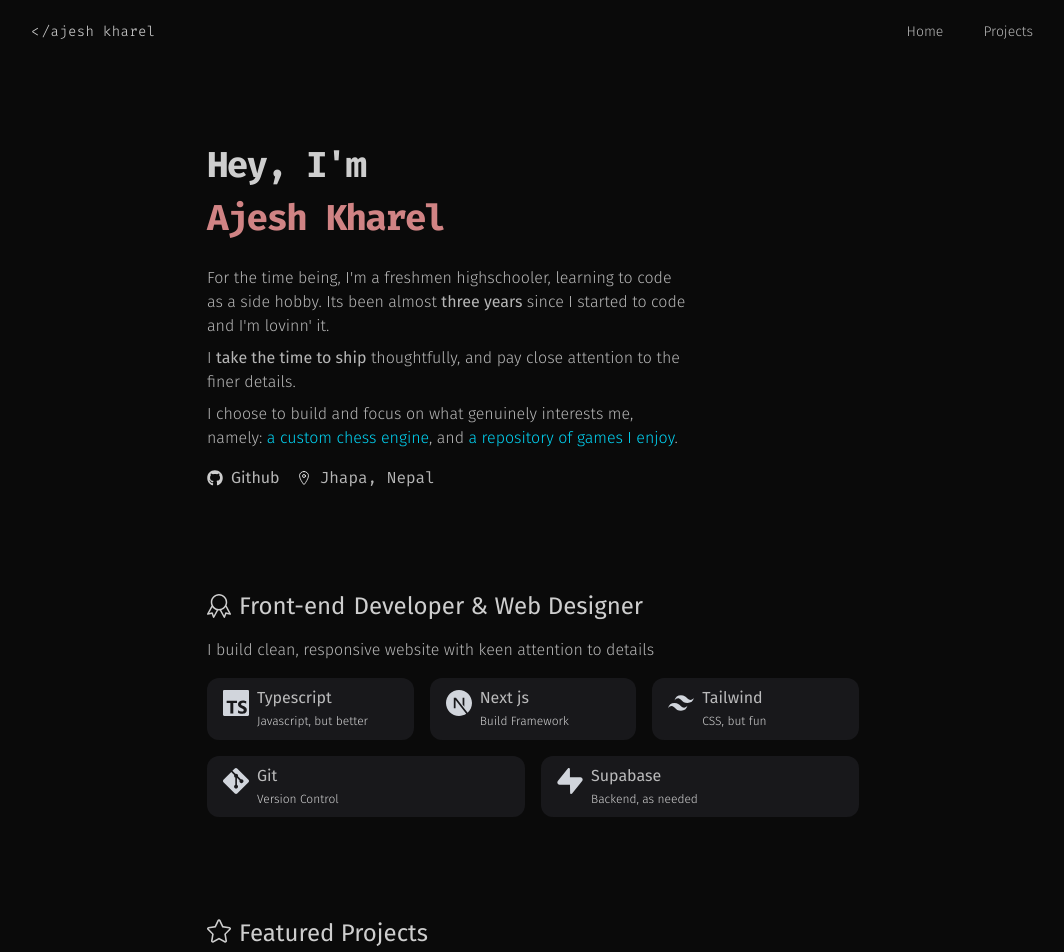
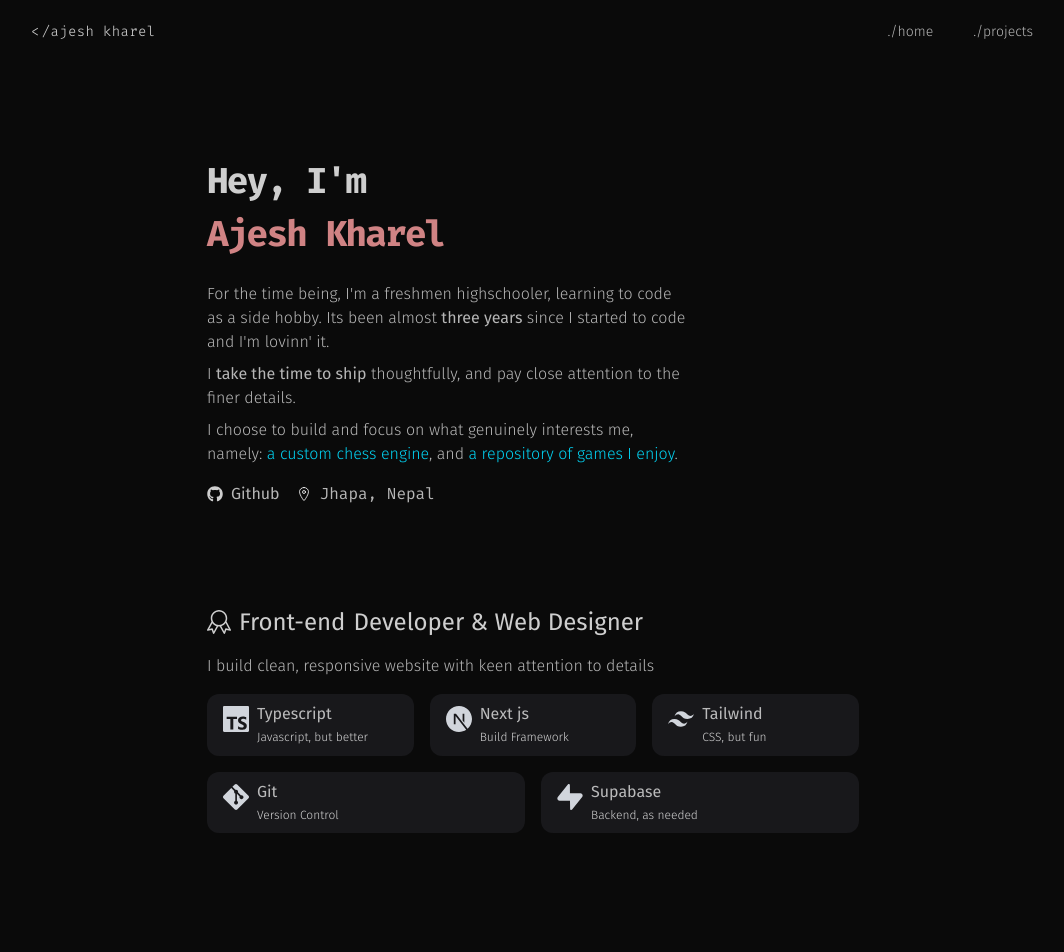
Before and after one commit to MrKharel/portfolio, a Next.js app: page / in a window 1280 px wide. Shown: the top 952 px of the page, without its empty margins (107-1171 px from the left). After the commit the page ends 913 px from the top, so only its background shows below. Built offline with nearby package versions, Linux system fonts and the light colour scheme.

Commit message:
Make some small changes into practically everything.

```diff
--- a/src/app/globals.css
+++ b/src/app/globals.css
@@ -2,6 +2,7 @@
 
 * {
 	color-scheme: dark;
+	scroll-behavior: smooth;
 }
 
 body {
--- a/src/app/page.tsx
+++ b/src/app/page.tsx
@@ -1,6 +1,6 @@
 "use server";
 
-import { Header, Hero, Projects, Techs } from "@/components";
+import { Header, Hero, Techs } from "@/components";
 
 export default async function LandingPage() {
 	return (
@@ -8,7 +8,6 @@ export default async function LandingPage() {
 			<Header title="/ajesh kharel" />
 			<Hero />
 			<Techs />
-			<Projects />
 		</>
 	);
 }
--- a/src/components/Header.tsx
+++ b/src/components/Header.tsx
@@ -5,13 +5,13 @@ interface HeaderProps {
 }
 
 const navBtns: Array<NavButtonType> = [
-	{ label: "Home", href: "/" },
-	{ label: "Projects", href: "/#projects" },
+	{ label: "./home", href: "/" },
+	{ label: "./projects", href: "#projects" },
 ];
 
 export const Header = (props: HeaderProps) => {
 	return (
-		<header className="px-6 lg:px-[10vw] w-screen h-16 self-center flex justify-between items-center">
+		<header className="px-6 lg:px-[10vw] w-screen h-16 self-center flex justify-between items-center fixed top-0 backdop-blur-[10px]">
 			<Logo title={props.title} />
 
 			<nav className="flex gap-4">
--- a/src/components/Hero.tsx
+++ b/src/components/Hero.tsx
@@ -11,7 +11,7 @@ const links: Array<Link> = [{ label: "Github", icon: FaGithub, href: "" }];
 
 export const Hero = () => {
 	return (
-		<section className="w-body mt-20 flex-primary">
+		<section className="w-body mt-40 flex-primary">
 			<h2 className="font-title font-mono text-4xl font-bold leading-10.5 tracking-tighter">
 				Hey, I'm <br /> <span className="red-highlight leading-16">Ajesh Kharel</span>
 			</h2>
--- a/src/components/Projects.tsx
+++ b/src/components/Projects.tsx
@@ -30,7 +30,7 @@ const projects: FeatureCard[] = [
 
 export const Projects = () => {
 	return (
-		<section id="projects" className="w-body mt-25 flex-primary">
+		<section id="projects" className="w-body mt-25 flex-primary scroll-mt-24">
 			<h2 className="flex items-center gap-2 text-xl lg:text-2xl">
 				<SlStar className="mb-1" />
 				Featured Projects
```
